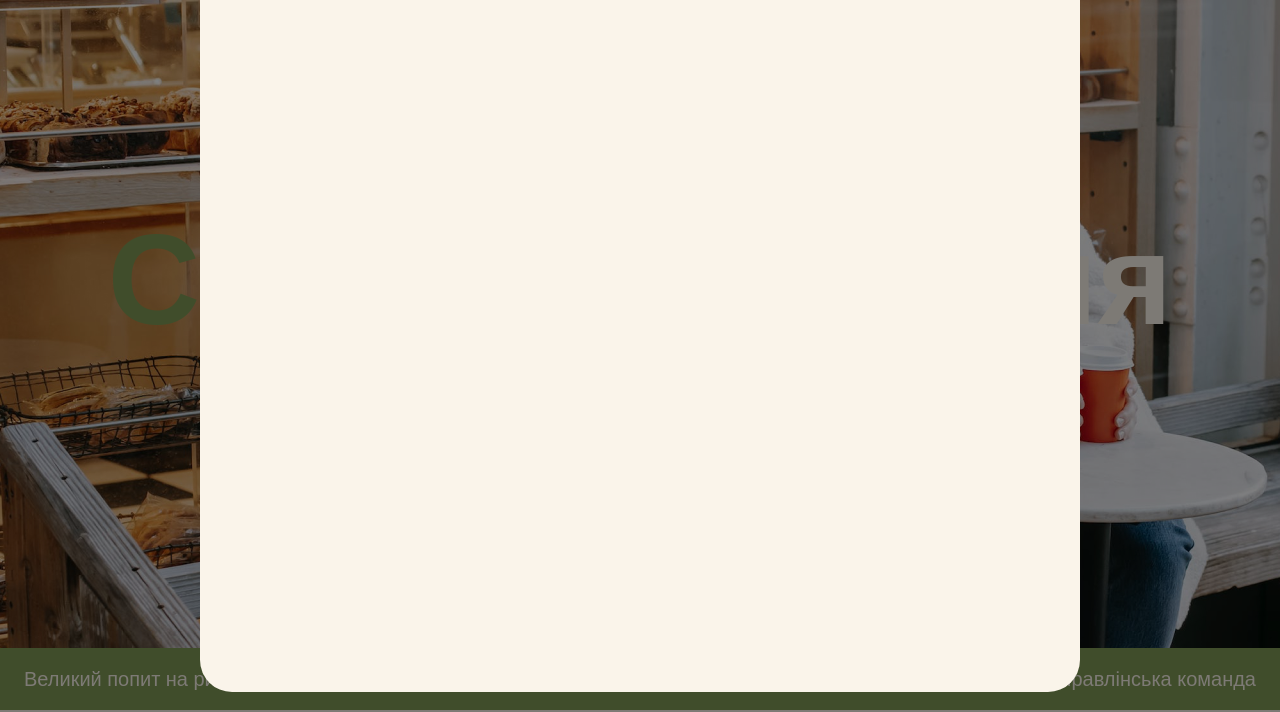
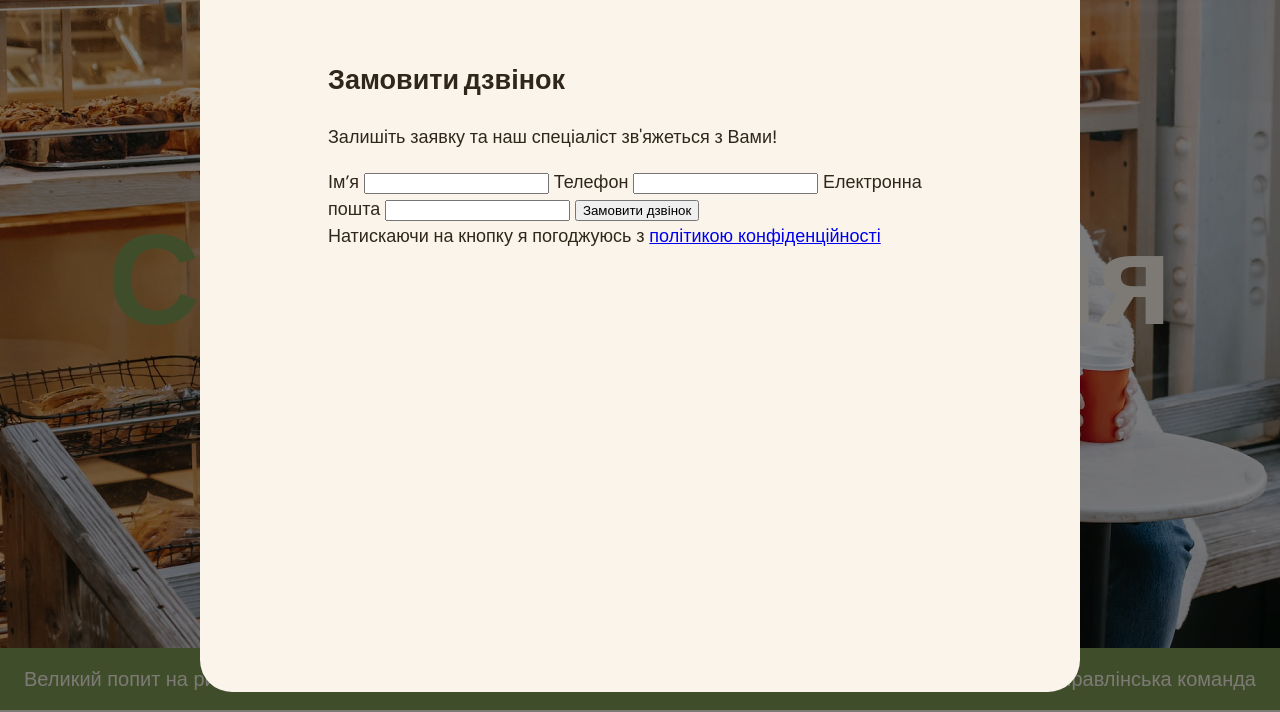
Before and after one commit to daria-biesieda/moderne-backerei-1, a plain HTML site: page index.html in a window 1280 px wide. Shown: the part 88-800 px from the top of the page. Drawn offline with Linux system fonts and the light colour scheme.

Commit message:
added form

```diff
--- a/css/styles.css
+++ b/css/styles.css
@@ -496,6 +496,7 @@ a {
   max-width: 880px;
   height: 100%;
   max-height: 880px;
+  padding: 128px;
   background-color: var(--color-primary-light);
   border-radius: 32px;
 }
--- a/index.html
+++ b/index.html
@@ -292,6 +292,24 @@
     <div class="backdrop">
       <div class="modal">
         <button class="modal-btn-close" type="button">Close</button>
+        <h2>Замовити дзвінок</h2>
+        <p>Залишіть заявку та наш спеціаліст зв'яжеться з Вами!</p>
+        <form name="contact-form" autocomplete="off" novalidate>
+          <label for="user-name">Ім’я</label>
+          <input type="text" id="user-name" name="user-name" />
+
+          <label for="user-tel">Телефон</label>
+          <input type="tel" id="user-tel" name="user-tel" />
+
+          <label for="user-email">Електронна пошта</label>
+          <input type="email" id="user-email" name="user-email" />
+
+          <button type="submit">Замовити дзвінок</button>
+          <p>
+            Натискаючи на кнопку я погоджуюсь з
+            <a href="#"> політикою конфіденційності</a>
+          </p>
+        </form>
       </div>
     </div>
 
```
